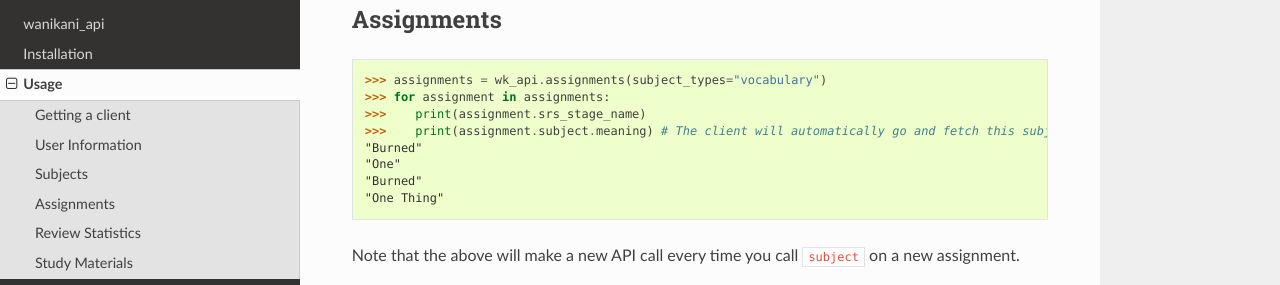
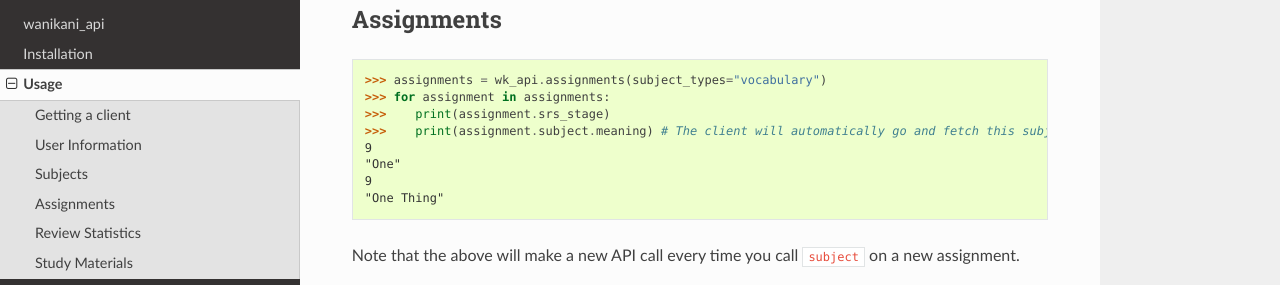
Before and after one commit to Kaniwani/wanikani_api, a Sphinx documentation site: the page built from docs/usage.rst, in a window 1280 px wide and 900 px high, scrolled down 1613 px. Shown: the part 153-438 px from the top of the window. Built offline with Sphinx 7.4.7 and the Read the Docs theme 2.0.0, drawn with Linux system fonts in a browser that asks for light colours.

Commit message:
Remove code references to stage_name

```diff
--- a/docs/usage.rst
+++ b/docs/usage.rst
@@ -85,11 +85,11 @@ ___________
 
     >>> assignments = wk_api.assignments(subject_types="vocabulary")
     >>> for assignment in assignments:
-    >>>    print(assignment.srs_stage_name)
+    >>>    print(assignment.srs_stage)
     >>>    print(assignment.subject.meaning) # The client will automatically go and fetch this subject for you.
-    "Burned"
+    9
     "One"
-    "Burned"
+    9
     "One Thing"
 
 
```
Also changed, not shown: 1 other file.
